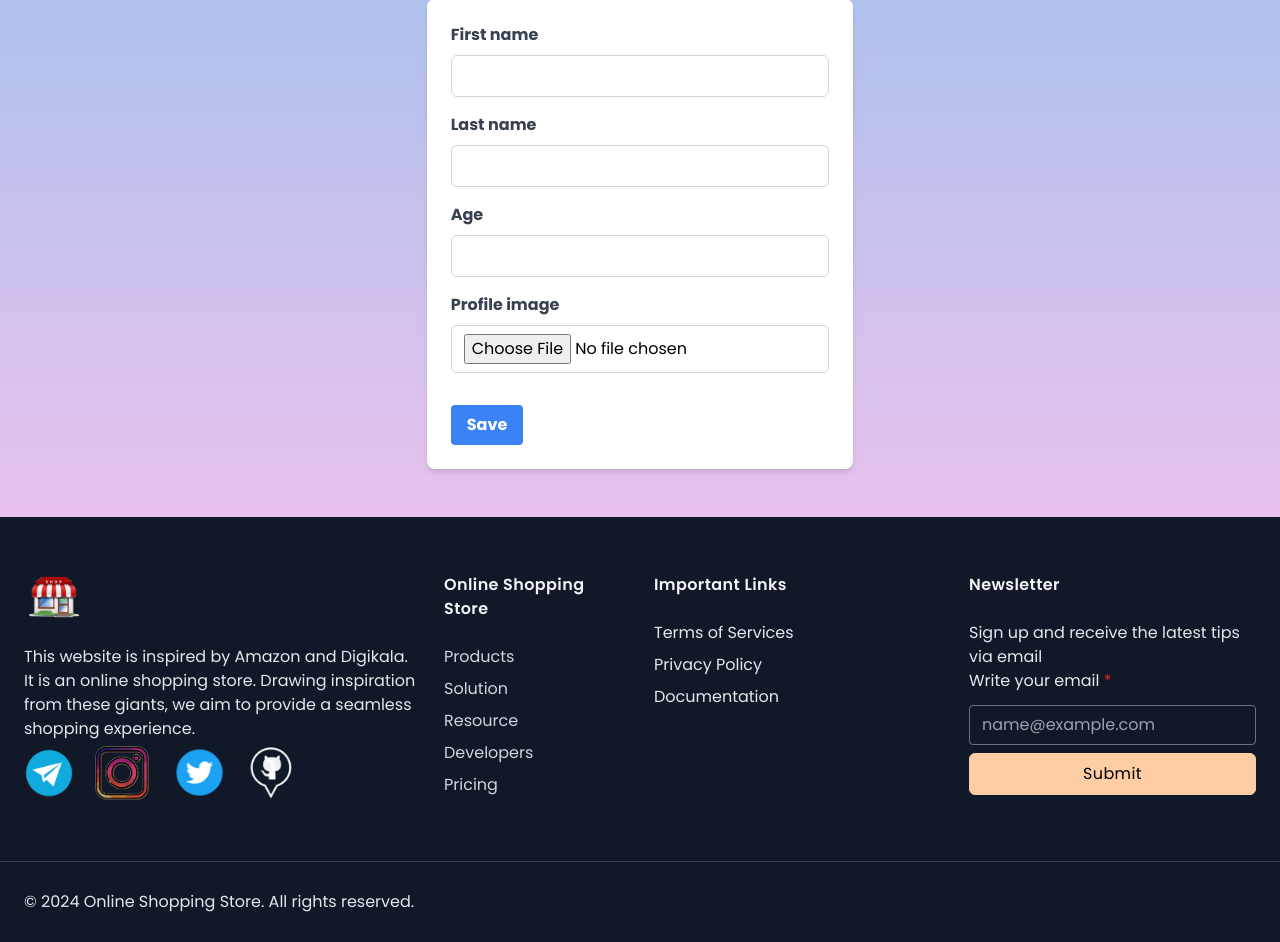
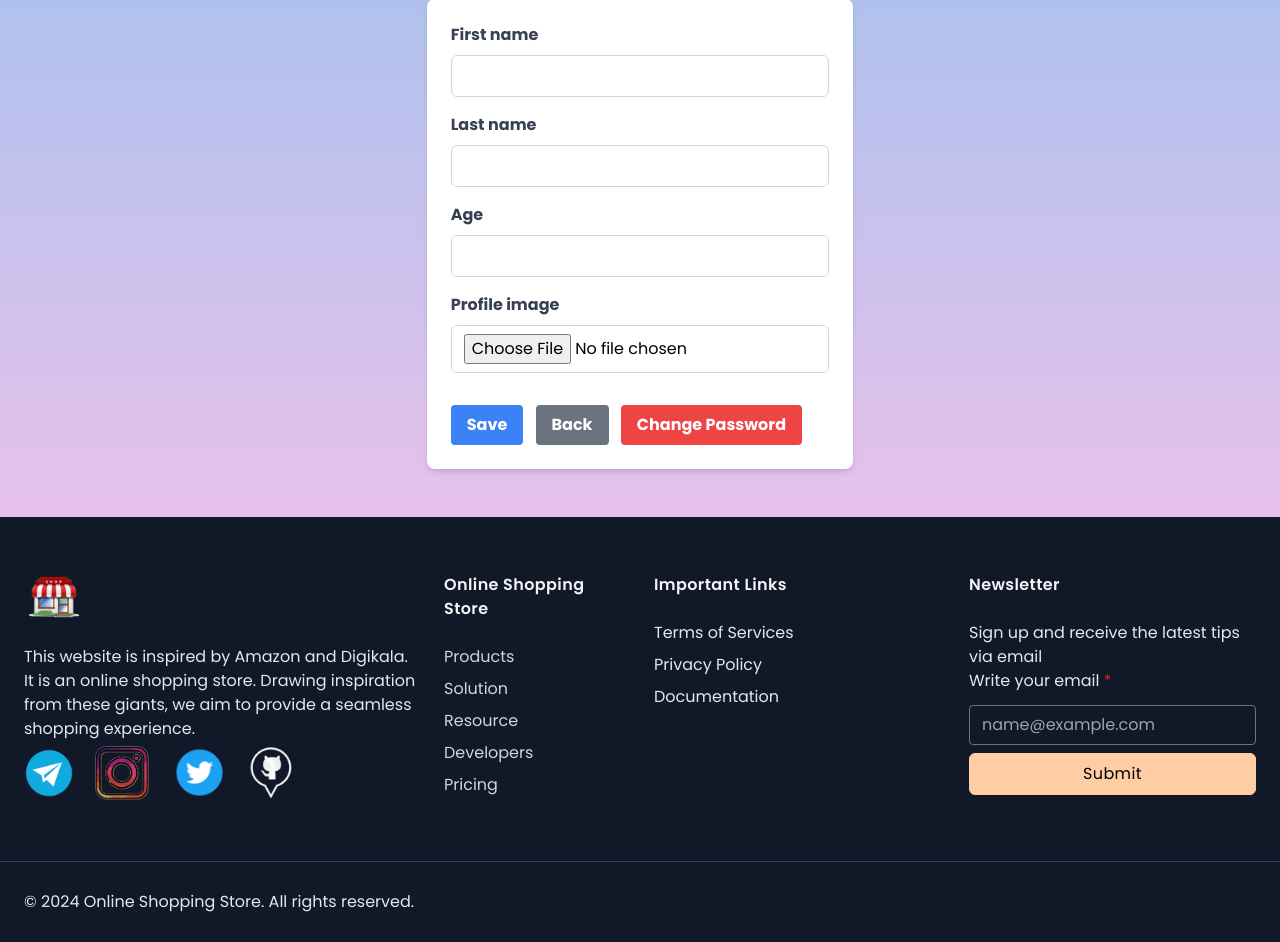
Before and after one commit to FardinMoghaddamPour/Online_Shopping_Store, a Django app: page /profile/edit/ in a window 1280 px wide. Shown: the part 95-1037 px from the top of the page. Run offline with Django 5.2, Linux system fonts and the light colour scheme; the visitor is signed in with stand-in values (Sample User, id 1); parts of the project's set-up code (start-up, migrations or seed data) failed here and were passed over; some libraries are stand-ins or nearby versions.

Commit message:
Add navigation buttons to edit profile page
Description:
This commit introduces two additional navigation buttons to the edit_profile.html template
to improve navigation. These buttons allow users to easily return to their profile page
or prepare to change their password, enhancing the user experience on the profile editing page.

Explanation:
1. Added a "Back" button linked with Django's URL template tag to dynamically generate the URL to the user's profile page. This ensures users can navigate back to the profile view seamlessly.
2. Implemented a "Change Password" button with empty href. This is set for future implementation, where the URL will direct users to a password change form.
3. Both buttons are styled using Tailwind CSS to maintain consistency with the existing "Save" button. This includes matching colors and hover effects to ensure a uniform user interface experience.

Conclusion:
The newly added buttons will improve the usability of the profile editing page by making
navigation more intuitive and prepared for future enhancements. The placeholders also
provide a clear path for subsequent development phases, such as the implementation of
the password change functionality.

```diff
--- a/templates/edit_profile.html
+++ b/templates/edit_profile.html
@@ -19,7 +19,24 @@
                     >
                 </div>
             {% endfor %}
-            <button type="submit" class="mt-4 bg-blue-500 hover:bg-blue-700 text-white font-bold py-2 px-4 rounded">Save</button>
+            <button
+                type="submit"
+                class="mt-4 bg-blue-500 hover:bg-blue-700 text-white font-bold py-2 px-4 rounded"
+            >
+                Save
+            </button>
+            <a
+                href="{% url 'account:profile' %}"
+                class="mt-4 ml-2 bg-gray-500 hover:bg-gray-700 text-white font-bold py-2 px-4 rounded inline-block"
+            >
+                Back
+            </a>
+            <a
+                href=""
+                class="mt-4 ml-2 bg-red-500 hover:bg-red-700 text-white font-bold py-2 px-4 rounded inline-block"
+            >
+                Change Password
+            </a>
         </form>
     </div>
 </div>
```
